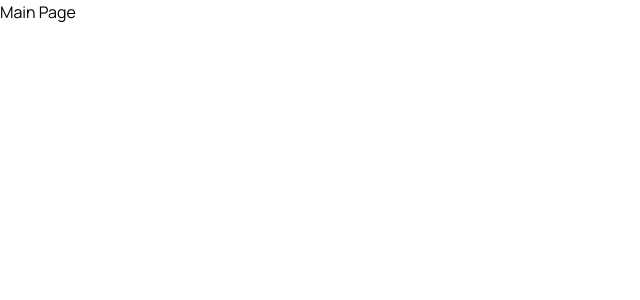
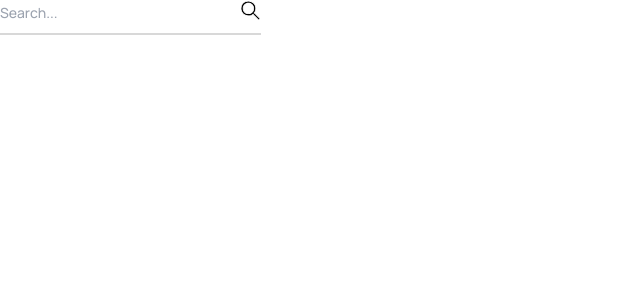
Before and after one commit to komenoryuu/shelly-shop, a React (Vite) app: page / in a window 1280 px wide. Shown: the top 300 px of the page, without its empty margins (0-640 px from the left). Built offline with nearby package versions, Linux system fonts and the light colour scheme.

Commit message:
components: add Search and Select panels

```diff
--- a/src/Shelly.tsx
+++ b/src/Shelly.tsx
@@ -1,4 +1,5 @@
 import { Routes, Route } from 'react-router';
+import { SearchPanel } from './components';
 
 function Shelly() {
 	return (
@@ -6,7 +7,14 @@ function Shelly() {
 			{/* <Header/> */}
 			<main>
 				<Routes>
-					<Route path='/' element={<div>Main Page</div>} />
+					<Route
+						path='/'
+						element={
+							<div>
+								<SearchPanel onChange={() => {}} />
+							</div>
+						}
+					/>
 					<Route path='/shop' element={<div>Shop page</div>} />
 					<Route path='/shop/:id' element={<div>Poduct page</div>} />
 					<Route path='/cart' element={<div>Cart page</div>} />
--- /dev/null
+++ b/src/components/SearchPanel/SearchPanel.tsx
@@ -0,0 +1,13 @@
+import { SearchLens } from '../../ui';
+import { FC } from 'react';
+
+export const SearchPanel: FC<{ onChange: () => void }> = ({ onChange }) => (
+	<div className='relative h-[35px] w-[261px] border-b-2 border-solid border-gray'>
+		<input
+			className='w-full pr-6 text-body-m text-dark-gray outline-none'
+			placeholder='Search...'
+			onChange={onChange}
+		/>
+		<SearchLens className='absolute right-0 top-0' />
+	</div>
+);
--- /dev/null
+++ b/src/components/Select/Select.tsx
@@ -0,0 +1,20 @@
+import { FC } from 'react';
+import { TSelectProps } from '../types/types';
+
+export const Select: FC<TSelectProps> = ({ sortBy, onChange, options }) => (
+	<div className='relative w-full'>
+		<select
+			className='h-[53px] w-full appearance-none rounded border-2 border-solid border-gray bg-white pl-3 pr-10 text-body-m'
+			value={sortBy}
+			onChange={onChange}
+		>
+			<option value=''>{sortBy}</option>
+			{options.map((value, index) => (
+				<option key={index} value={value}>
+					{value}
+				</option>
+			))}
+		</select>
+		<span className='absolute right-3 top-1/3 inline-block h-[14px] w-[14px] rotate-45 border-b-[3px] border-r-[3px] border-solid border-black'></span>
+	</div>
+);
--- a/src/components/index.ts
+++ b/src/components/index.ts
@@ -2,3 +2,5 @@ export * from './ProductCard/ProductImage';
 export * from './ProductCard/ProductDetails';
 export * from './Navigation/Navigation';
 export * from './SwitchPanel/SwitchPanel';
+export * from './Select/Select';
+export * from './SearchPanel/SearchPanel';
--- a/src/ui/icons/Search-lens.tsx
+++ b/src/ui/icons/Search-lens.tsx
@@ -1,8 +1,9 @@
 import { FC } from 'react';
+import { TSearchLendProps } from '../types/types';
 
-export const SearchLens: FC<{ onClick: () => void }> = ({ onClick }) => (
+export const SearchLens: FC<TSearchLendProps> = ({ className, onClick }) => (
 	<svg
-		className='cursor-pointer'
+		className={`${className} cursor-pointer`}
 		onClick={onClick}
 		width='21'
 		height='21'
--- a/src/ui/types/types.ts
+++ b/src/ui/types/types.ts
@@ -17,6 +17,11 @@ export type TLinkUiProps = {
 	children: React.ReactNode;
 };
 
+export type TSearchLendProps = {
+	className?: string;
+	onClick?: () => void;
+};
+
 export type TSelectedPropsOmit = Omit<TSelectedProps, 'children'>;
 
 export type TUiPropsOmit = Omit<TUiProps, 'onClick'>;
--- a/tailwind.config.js
+++ b/tailwind.config.js
@@ -58,14 +58,14 @@ module.exports = {
 			'body-m': [
 				'0.875rem',
 				{
-					fontWeight: '400',
+					fontWeight: '500',
 				},
 			],
 			'body-s': [
 				'0.75rem',
 				{
 					lineHeight: '20px',
-					fontWeight: '400',
+					fontWeight: '500',
 				},
 			],
 		},
```
Also changed, not shown: src/components/types/types.ts (+7 -0 lines).
